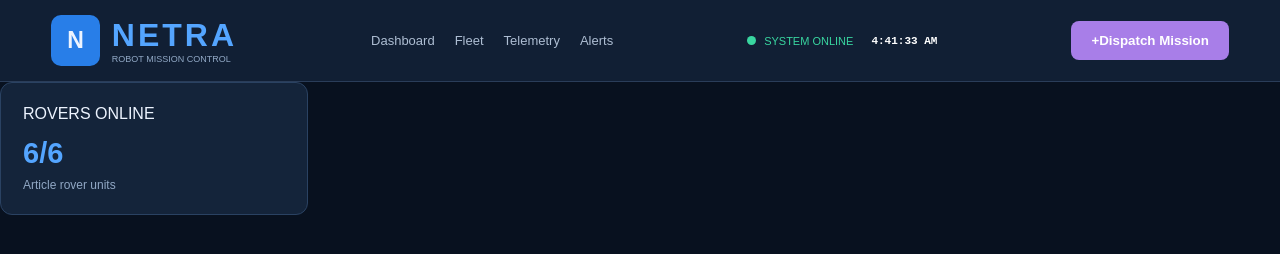
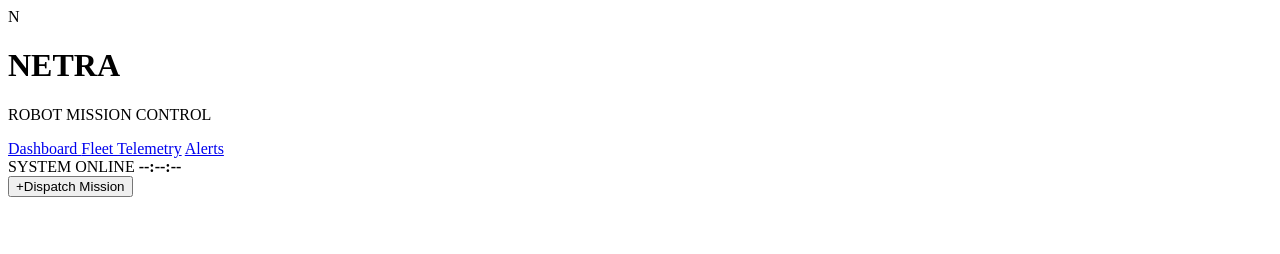
Before and after one commit to udhay-45/netra-project, a plain HTML site: page netra.project/index.html in a window 1280 px wide. Drawn offline with Linux system fonts and the light colour scheme.

Commit message:
Step-1, 20-11-2026

```diff
--- a/netra.project/index.html
+++ b/netra.project/index.html
@@ -28,17 +28,5 @@
      <button id="dispatch-open" type="button">
         +Dispatch Mission</button>
     </header>
-    <main classes="classes">
-        <section class="kpi-grid">
-            <article class="kpi-card">
-                <spam>ROVERS ONLINE</spam>
-                <h2 id="online-count">6/6</h2>
-                <p>Article rover units</p>
-            </article>
-            <!---three more cards,same shape--->
-        </section>
 
-    </main>
-    <script src="script.js"></script>
-</body>
 </html>
--- a/netra.project/script.js
+++ /dev/null
@@ -1,9 +0,0 @@
-//update the dashboard clock
-function updateclock(){
-    const clock = document.getElementById("clock");
-    if(clock)
-        clock.textContent = new Date().toLocaleTimeString();
-}
-//Run once now, then repeat every 1000ms
-updateclock();
-setInterval(updateclock, 1000);
--- a/netra.project/style.css
+++ b/netra.project/style.css
@@ -1,127 +0,0 @@
-* {
-    box-sizing: border-box;
-    margin: 0;
-    padding: 0;
-}
-html {
-    scroll-behavior: smooth;
-}
-body {
-    background-color: #08111f;
-    color: #edf4ff;
-    font-family: Arial, sans-serif;
-    min-height: 100vh;
-}
-button {
-    background: #a87ee8;
-    border: 0;
-    color: white;
-    padding: 12px 20px;
-    border-radius: 8px;
-    cursor: pointer;
-    font-weight: bold;
-}
-button:hover {
-    background: #1765c3;
-}
-.brand {
-    display: flex;
-    align-items: center;
-    gap: 12px;
-}
-.brand-logo {
-    background: #287ee8;
-    border-radius: 10px;
-    padding: 12px 16px;
-    font-size: 23px;
-    font-weight: bold;
-}
-.brand h1 {
-    color: #54a5ff;
-    letter-spacing: 3px;
-}
-.brand p {
-    font-size: 9px;
-    color: #91a8c5;
-}
-.topbar {
-        min-height: 82px;
-        display: flex;
-        align-items: center;
-        justify-content: space-between;
-        gap: 20px;
-        padding: 5px 4%;
-        background: #111f34;
-        border-bottom: 1px solid #2a3d59;
-}
-nav {
-    display : flex;
-    gap : 20px;
-}
-nav a {
-    color: #aebed3;
-    text-decoration: none;
-    font-size: 13px;
-}
-nav a:hover {
-    color: #54a5ff;
-
-}
-.header-right{
-    display : flex;
-    align-items : center;
-    gap : 8px;
-    color : #39d6a0;
-    font-size : 11px;
-}
-.online-dot{
-    width : 9px;
-    height : 9px;
-    background : #39d6a0;
-    border-radius : 50%;
-}
-#clock {
-    color : white;
-    margin-left : 10px;
-    font-family: monospace;
-}
-.page{
-    padding: 35px 5%;
-}
-.page p{
-    color: #91a8c5
-}
-.kpi-grid{
-    display : grid;
-    grid-template-columns: repeat(4, 1fr);
-    gap: 16px;
-    margin-bottom: 30px;
-}
-.kpi-card, .panel{
-    background: #14243a;
-    border:1px solid #2a4262;
-    border-radius: 12px;
-}
-.kpi-card{
-    padding:22px;
-    transition:0.2s;
-}
-.kpi-card :hover{
-    border-color: #438cff;
-    transform:translatelY(-3px);
-}
-.kpi-card span{
-    color: #91a8c5;
-    font-size: 10px;
-    letter-spacing: 1px;
-    font-weight:bold;
-}
-.kpi-card h2{
-    color: #54a5ff;
-    font-size: 29px;
-    margin: 14px 0 8px;
-}
-.kpi-card p{
-    color: #91a8c5;
-    font-size:12px;
-}
```
